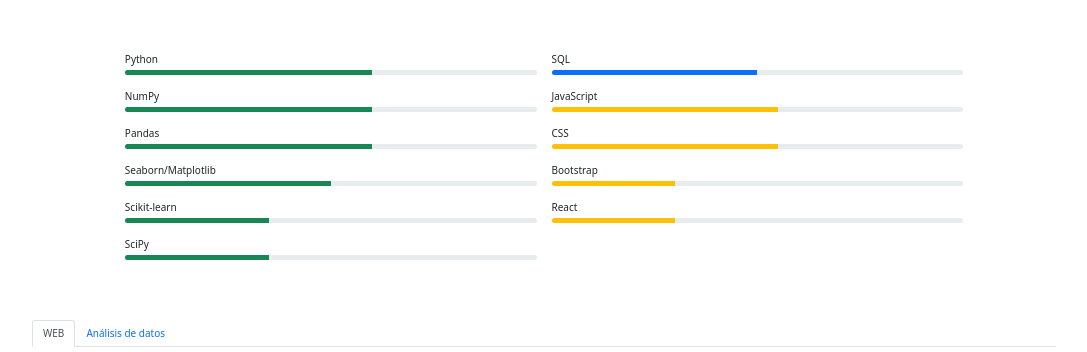
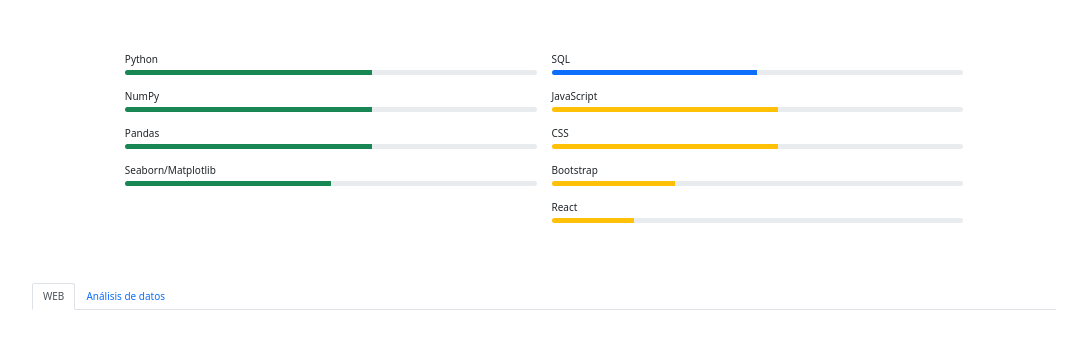
Before and after one commit to jcamilobm/portafolio, a plain HTML site: page index.html in a window 1280 px wide. Shown: the part 416-768 px from the top of the page, without its empty margins (96-1183 px from the left). Drawn offline with nearby package versions, Linux system fonts and the light colour scheme.

Commit message:
actualizacion skills

```diff
--- a/index.html
+++ b/index.html
@@ -93,20 +93,7 @@
                                     aria-valuenow="60" aria-valuemin="0" aria-valuemax="100"></div>
                             </div>
                         </div>
-                        <div class="skill-item mb-4">
-                            <h3 class="fs-6">Scikit-learn</h3>
-                            <div class="progress" style="height: 5px ;">
-                                <div class="progress-bar bg-success" role="progressbar" style="width: 35%;"
-                                    aria-valuenow="40" aria-valuemin="0" aria-valuemax="100"></div>
-                            </div>
-                        </div>
-                        <div class="skill-item mb-4">
-                          <h3 class="fs-6">SciPy</h3>
-                          <div class="progress" style="height: 5px ;">
-                              <div class="progress-bar bg-success" role="progressbar" style="width: 35%;"
-                                  aria-valuenow="60" aria-valuemin="0" aria-valuemax="100"></div>
-                          </div>
-                      </div>
+
                     </div>
 
                     <div class="col-md-5 mt-5 mt-md-0">
@@ -142,7 +129,7 @@
                         <div class="skill-item mb-4">
                           <h3 class="fs-6">React</h3>
                           <div class="progress" style="height: 5px ;">
-                              <div class="progress-bar bg-warning" role="progressbar" style="width: 30%;"
+                              <div class="progress-bar bg-warning" role="progressbar" style="width: 20%;"
                                   aria-valuenow="55" aria-valuemin="0" aria-valuemax="100"></div>
                           </div>
                       </div>
```
